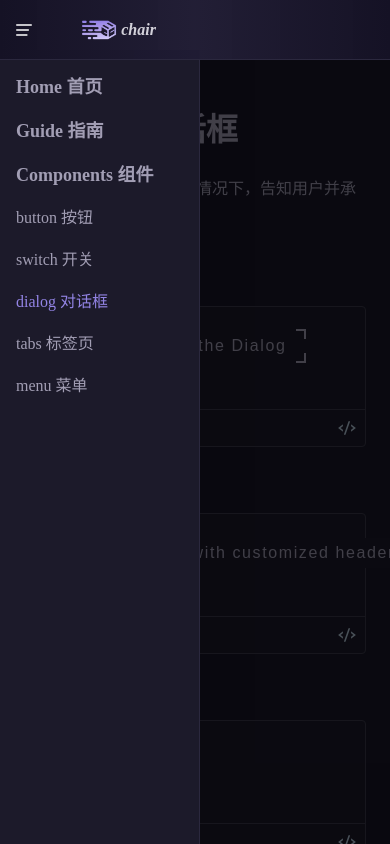
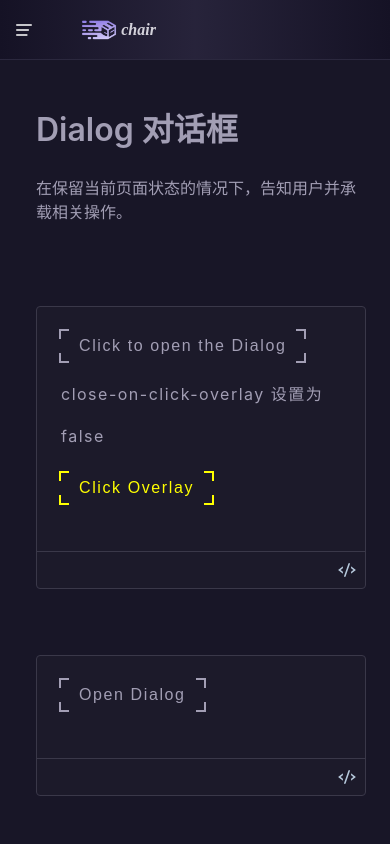
Before and after one commit to koryuoh123/chair-ui, a Vue app: page /components/dialog in a window 390 px wide. Built offline with nearby package versions, Linux system fonts and the light colour scheme.

Commit message:
增加侧边栏动效

```diff
--- a/src/components/Asidenav.vue
+++ b/src/components/Asidenav.vue
@@ -1,5 +1,6 @@
 <template>
-    <div class="asidenav">
+    <Transition name="slide">
+        <div class="asidenav" v-if="asideVisible">
             <div>
                 <RouterLink to="/home">
                     <h2>Home 首页</h2>
@@ -17,46 +18,67 @@
                 <RouterLink to="/components/button">button 按钮</RouterLink>
             </div>
             <div>
-
                 <RouterLink to="/components/switch">switch 开关</RouterLink>
             </div>
             <div>
-
                 <RouterLink to="/components/dialog">dialog 对话框</RouterLink>
             </div>
             <div>
-
                 <RouterLink to="/components/tabs">tabs 标签页</RouterLink>
             </div>
             <div>
-
                 <RouterLink to="/components/menu">menu 菜单</RouterLink>
             </div>
         </div>
+    </Transition>
+    <Transition name="fade">
         <div class="mask" v-if="asideVisible" @click="toggleAsideVisible"></div>
+    </Transition>
+
 </template>
 
 <script setup lang="ts">
 import type { Ref } from 'vue'
-import { ref, inject } from 'vue'
+import { ref, inject, computed, watch, nextTick } from 'vue'
 import { RouterLink } from 'vue-router'
 import router from '@/router/index'
 
-const asideVisible = inject<Ref<boolean>>('asideVisible', ref(false))
+
+const asideVisible = inject<Ref<boolean>>('asideVisible')
 
 const toggleAsideVisible = () => {
+    if (asideVisible?.value) {
         asideVisible.value = false
     }
+}
 
-router.afterEach(() => {
-    const width = document.documentElement.clientWidth
-    if (width <= 500) {
-        asideVisible.value = false
-    }
-})
+
 </script>
 
 <style scoped lang="scss">
+@media (max-width:500px) {
+
+    .fade-enter-active,
+    .fade-leave-active {
+        transition: opacity 0.3s ease;
+    }
+
+    .fade-enter-from,
+    .fade-leave-to {
+        opacity: 0;
+    }
+
+    .slide-enter-active,
+    .slide-leave-active {
+        transition: transform 0.3s ease;
+    }
+
+    .slide-enter-from,
+    .slide-leave-to {
+        transform: translateX(-100%);
+    }
+}
+
 .asidenav {
     width: 200px;
     height: 100%;
@@ -90,11 +112,6 @@ router.afterEach(() => {
         color: inherit;
         font-weight: bold;
         font-size: 18px;
-        // cursor: pointer;
-
-        // &:hover {
-        //     color: var(--color-text-light-2);
-        // }
     }
 
     div {
@@ -116,8 +133,9 @@ router.afterEach(() => {
 
 @media (max-width:500px) {
     .asidenav {
+        transition: all 0.3s ease;
         position: fixed;
-        left: 0;
+        left: 0px;
         top: 50px;
         z-index: 999;
     }
--- a/src/components/Demo.vue
+++ b/src/components/Demo.vue
@@ -65,6 +65,7 @@ const html = computed(() => {
 
         .demo-component {
             padding: 24px;
+            // overflow-x: hidden;
         }
     }
 
--- a/src/components/Topnav.vue
+++ b/src/components/Topnav.vue
@@ -1,6 +1,6 @@
 <template>
     <div class="topnav">
-        <SvgIcon iconName="aside-icon" class="aside" @click="toggleAsideVisible"></SvgIcon>
+        <SvgIcon v-if="!isHome" iconName="aside-icon" class="aside" @click="toggleAsideVisible"></SvgIcon>
         <div class="logo" v-if="!isHome">
             <img src="@/assets/imgs/logo2.png" alt="logo" />
             <div class="text">chair</div>
@@ -56,7 +56,7 @@ import { useRoute } from 'vue-router'
 
 const route = useRoute();
 const isHome = computed(() => {
-    console.log(route.path);
+    // console.log(route.path);
     return route.path === '/home'
 })
 
--- a/src/layouts/Basic.vue
+++ b/src/layouts/Basic.vue
@@ -2,9 +2,8 @@
     <div class="wrapper">
         <Topnav class="topnav" />
         <div class="content">
-            <Asidenav v-if="asideVisible" />
+            <Asidenav />
             <div class="main">
-
                 <RouterView />
             </div>
         </div>
@@ -17,12 +16,28 @@ import Topnav from '@/components/Topnav.vue'
 import Asidenav from '@/components/Asidenav.vue'
 import { RouterLink, RouterView } from 'vue-router'
 import { ref, provide, onMounted } from 'vue'
-const asideVisible = ref(true)
+import router from '@/router'
+const asideVisible = ref(false)
 provide('asideVisible', asideVisible)
 
+router.afterEach(() => {
+    const width = document.documentElement.clientWidth
+    if (width <= 500) {
+        console.log(asideVisible?.value)
+        if (asideVisible?.value) {
+            asideVisible.value = false
+        }
+    }
+})
 onMounted(() => {
+    const cw = document.documentElement.clientWidth
+    if (cw <= 500) {
+        asideVisible.value = false
+    } else {
+        asideVisible.value = true
+    }
     window.addEventListener('resize', () => {
-        const cw = document.documentElement.clientWidth
+
         if (cw <= 500) {
             asideVisible.value = false
         } else {
--- a/src/lib/Dialog.vue
+++ b/src/lib/Dialog.vue
@@ -159,6 +159,7 @@ const onCloseDialog = () => {
             height: 0;
             font-size: 14px;
             color: var(--color-text-light-1);
+            overflow: auto;
         }
 
         >.chair-dialog-footer {
--- a/src/lib/SubMenu.vue
+++ b/src/lib/SubMenu.vue
@@ -5,6 +5,7 @@
             <SvgIcon :iconName="parentIsHorizontal ? 'arrow-right-icon' : 'arrow-down-icon'"
                 class="chair-sub-menu-title-icon" :class="{ 'rotate-180': subMenuVisible }" />
         </div>
+
         <Transition name="submenu">
             <div class="chair-sub-menu-items-wrapper" v-if="subMenuVisible"
                 :class="{ 'horizontal': parentIsHorizontal }" ref="subMenuWrapperRef" @mouseenter="onMouseInSubMenu"
@@ -12,6 +13,7 @@
                 <slot></slot>
             </div>
         </Transition>
+
     </div>
 
 </template>
@@ -73,10 +75,10 @@ const calculateSubMenuPosition = () => {
         // 看看右边够不够位置，如果不够，则显示在左边
         // 右边位置 = parentRight
         if ((window.innerWidth - parentRight) > (subMenuWidth + 10)) {
-            console.log('右边够位置')
+            // console.log('右边够位置')
             subMenuWrapperRef.value.style.left = `${parentWidth + 5}px`
         } else {
-            console.log('右边不够位置')
+            // console.log('右边不够位置')
             subMenuWrapperRef.value.style.left = `${-subMenuWidth - 5}px`
         }
 
--- a/src/views/Home.vue
+++ b/src/views/Home.vue
@@ -1,6 +1,6 @@
 <template>
     <div class="home-wrapper">
-        <Topnav />
+        <!-- <Topnav /> -->
         <div class="content">
             <div class="decoration"></div>
             <div class="introduce-wrapper">
@@ -14,10 +14,8 @@
                 </div>
                 <div class="project-description">Simple and easy to use</div>
                 <div class="project-description">A Vue 3 based component library</div>
-                <Button class="start-button" size="large">
-                    <!-- <span class="chair-button-decoration-border"></span> -->
-                    <RouterLink to="/components">GET STARTED
-                    </RouterLink>
+                <Button class="start-button" size="large" @click="handleStart">
+                    GET STARTED
                 </Button>
             </div>
             <div class="technology-wrapper">
@@ -48,6 +46,7 @@ import { RouterLink, RouterView } from 'vue-router'
 import SvgIcon from '@/components/SvgIcon.vue'
 import Button from '@/lib/Button.vue'
 import { onMounted, onUnmounted } from 'vue'
+import router from '@/router'
 
 // 如果视口小于1024px，则设置html的font-size为100vw/1024*16
 const handleResize = () => {
@@ -71,6 +70,10 @@ onMounted(() => {
 onUnmounted(() => {
     window.removeEventListener('resize', handleResize)
 })
+
+const handleStart = () => {
+    router.push('/guide')
+}
 </script>
 
 <style scoped lang="scss">
--- a/src/views/doc/Dialog/basicDemo.vue
+++ b/src/views/doc/Dialog/basicDemo.vue
@@ -1,4 +1,4 @@
-<demo>## 基础用法<br/><br/><p>Dialog 弹出一个对话框，适合需要定制性更大的场景。</p><p>需要设置 <code>model-value / v-model</code> 属性，它接收 <code>Boolean</code>，当为 <code>true</code>  时显示 Dialog。 Dialog 分为两个部分：<code>body</code> 和 <code>footer</code>，<code>footer</code> 需要具名为 <code>footer</code> 的 slot。 title 属性用于定义标题，它是可选的，默认值为空。 最后，本例还展示了 <code>before-close</code> 的用法。</p></demo>
+<demo>## 基础用法<br/><br/><p>Dialog 弹出一个对话框，适合需要定制性更大的场景。</p><p>需要设置 <code>model-value / v-model</code> 属性，它接收 <code>Boolean</code>，当为 <code>true</code>  时显示 Dialog。 Dialog 分为两个部分：<code>body</code> 和 <code>footer</code>，<code>footer</code> 需要具名为 <code>footer</code> 的 slot。 title 属性用于定义标题，它是可选的，默认值为空。 最后，本例还展示了 <code>before-close</code> 的用法。</p> <p>默认是点击对话框外部会关闭，但你也可以通过 <code>close-on-click-overlay</code> 属性来控制。</p></demo>
 
 <template>
     <div class="demo-block">
@@ -15,7 +15,20 @@
                 </template>
             </Dialog>
         </div>
+        <p>close-on-click-overlay 设置为false</p>
+        <div class="demolist">
+            <div><Button @click="visible2 = !visible2" theme="info">Click Overlay</Button></div>
 
+            <Dialog v-model="visible2" title="Tips" width="50%" top="40vh" :close-on-click-overlay="false">
+                <span>This is a message</span>
+                <template #footer>
+                    <div class="footer">
+                        <Button size="small" @click="visible2 = false">Cencel</Button>
+                        <Button size="small" theme="primary" @click="visible2 = false">Confirm</Button>
+                    </div>
+                </template>
+            </Dialog>
+        </div>
     </div>
 
 </template>
@@ -25,6 +38,7 @@ import Dialog from '@/lib/Dialog.vue'
 import Button from '@/lib/Button.vue'
 import { ref } from 'vue'
 const visible = ref(false)
+const visible2 = ref(false)
 const beforeClose = () => {
     window.alert('beforeClose')
     visible.value = false
--- a/src/views/doc/Dialog/headerDemo.vue
+++ b/src/views/doc/Dialog/headerDemo.vue
@@ -3,9 +3,9 @@
 <template>
     <div class="demo-block">
         <div class="demolist">
-            <div><Button @click="visible = !visible">Open Dialog with customized header</Button></div>
+            <div><Button @click="visible = !visible">Open Dialog</Button></div>
 
-            <Dialog v-model="visible" width="50%" :show-close="false">
+            <Dialog v-model="visible" width="300px" :show-close="false">
                 <span> This is dialog content.</span>
                 <template #header>
                     <div class="my-header-class">
--- a/src/views/doc/Tabs/cardBorderDemo.vue
+++ b/src/views/doc/Tabs/cardBorderDemo.vue
@@ -6,7 +6,7 @@
                 <Tab-item name="User">User</Tab-item>
                 <Tab-item name="Config">Config</Tab-item>
                 <Tab-item name="Role">Role</Tab-item>
-                <Tab-item name="Task">Task</Tab-item>
+
             </Tabs>
         </div>
     </div>
```
Lines whose indentation alone changed are shown as unchanged.
